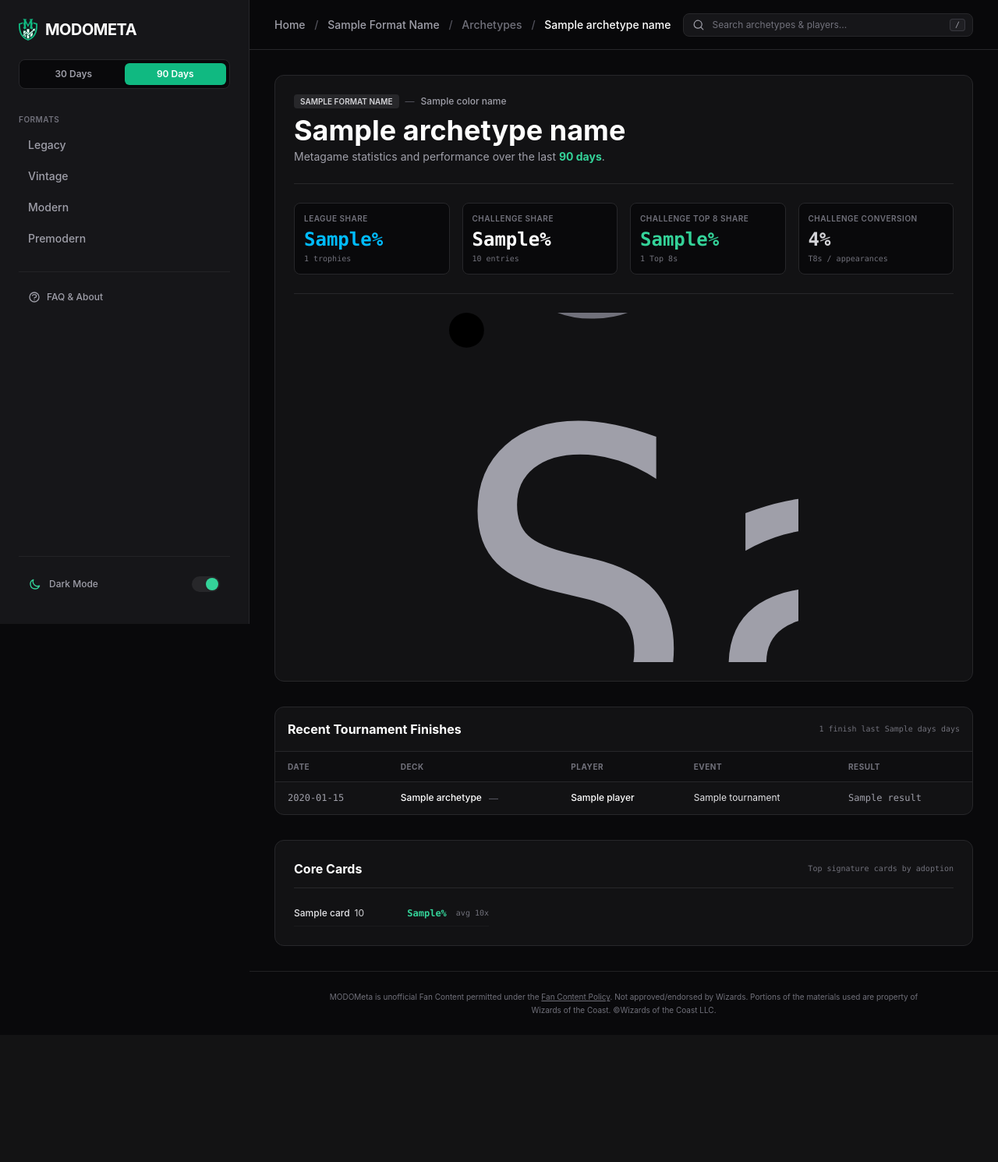
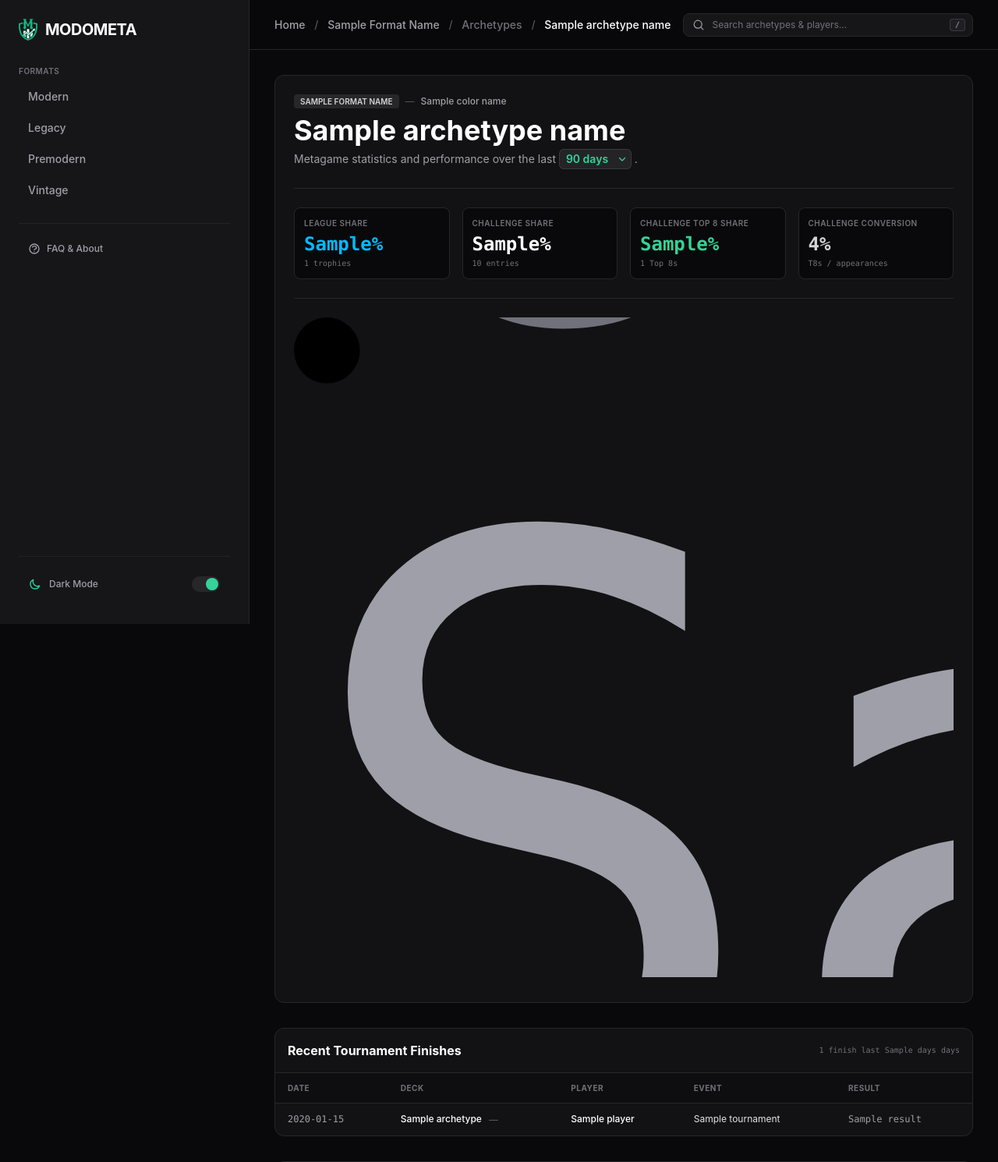
Before and after one commit to davidfischer/modometa, a Django app: template core/templates/archetype_detail.html in a window 1280 px wide. Shown: the top 1490 px of the page at 78% size. Before the commit the page ends 1299 px from the top, so only its background shows below. Run offline with Django 5.2, Linux system fonts and the light colour scheme; the template is opened without the code that fills it: most values are stand-ins (such as "Sample title", 1, 10 or a date in 2020).

Commit message:
Make timeframe navigation better
- Add 6mo and 12mo timeframes
- Show 52 week graphs instead of 6 mo
- Remove awkward timeframe selector from left nav

```diff
--- a/config/settings/base.py
+++ b/config/settings/base.py
@@ -98,7 +98,9 @@ SITE_NAME = "MODOMeta"
 MODOMETA_FORMATS = FORMAT_SLUGS
 
 # Formats actively displayed in navigation and homepage
-ACTIVE_FORMAT_SLUGS = ["legacy", "vintage", "modern", "premodern"]
+# These are ordered manually here by number of decks (desc)
+# That's a proxy for popularity
+ACTIVE_FORMAT_SLUGS = ["modern", "legacy", "premodern", "vintage"]
 
 ARCHETYPES_DIR = BASE_DIR / "archetypes"
 DEFAULT_DECKLIST_DIR = BASE_DIR.parent / "MTG_decklistcache" / "Tournaments" / "MTGO"
--- a/core/context_processors.py
+++ b/core/context_processors.py
@@ -15,15 +15,20 @@ def modometa_globals(request):
     path = request.path.strip("/").split("/")
     active_format = path[0] if path and path[0] in settings.MODOMETA_FORMATS else None
 
-    # Timeframe (30 or 90 days)
+    # Timeframe (30, 90, 180, 365 days; default 90)
     timeframe = request.GET.get("days", "90")
-    if timeframe not in ("30", "90"):
+    if timeframe not in ("30", "90", "180", "365"):
         timeframe = "90"
+
+    timeframe_query = f"?days={timeframe}" if timeframe != "90" else ""
+    timeframe_query_param = timeframe if timeframe != "90" else None
 
     return {
         "MODOMETA_FORMATS": formats,
         "ACTIVE_FORMAT": active_format,
         "ACTIVE_FORMAT_SLUGS": active_slugs,
         "TIMEFRAME": timeframe,
+        "TIMEFRAME_QUERY": timeframe_query,
+        "TIMEFRAME_QUERY_PARAM": timeframe_query_param,
         "SITE_NAME": getattr(settings, "SITE_NAME", "MODOMeta"),
     }
--- a/core/static/js/app.js
+++ b/core/static/js/app.js
@@ -1,34 +1,33 @@
 /**
  * Modometa client script:
- * - LocalStorage timeframe persistence (30d vs 90d)
+ * - Timeframe select dropdown (30d vs 90d vs 180d vs 365d)
  * - Lightweight Scryfall card preview tooltip on hover
  * - Mobile sidebar drawer navigation toggle
+ * - Dark mode theme toggle
+ * - Global search autocomplete (archetypes & players)
+ * - Horizontal scroll initial alignment (bump chart & heatmap)
  */
 
 document.addEventListener('DOMContentLoaded', () => {
-  // 1. Timeframe (30d vs 90d) Persistence (excluded on informational pages like /faq/)
-  if (!window.location.pathname.startsWith('/faq')) {
-    const savedTimeframe = localStorage.getItem('modometa_timeframe');
-    const urlParams = new URLSearchParams(window.location.search);
-    const currentDays = urlParams.get('days');
-
-    if (savedTimeframe && !currentDays && (savedTimeframe === '30' || savedTimeframe === '90')) {
-      if (savedTimeframe !== '90') {
-        urlParams.set('days', savedTimeframe);
-        window.location.search = urlParams.toString();
-      }
-    }
+  // Clean up legacy localStorage key if present
+  try {
+    localStorage.removeItem('modometa_timeframe');
+  } catch (e) {
+    // Ignore storage exceptions
   }
 
-  // Bind timeframe switcher buttons
-  document.querySelectorAll('[data-timeframe-toggle]').forEach(btn => {
-    btn.addEventListener('click', (e) => {
-      e.preventDefault();
-      const val = btn.getAttribute('data-timeframe-toggle');
-      localStorage.setItem('modometa_timeframe', val);
-      const params = new URLSearchParams(window.location.search);
-      params.set('days', val);
-      window.location.search = params.toString();
+  // 1. Timeframe select dropdown change handler
+  document.querySelectorAll('[data-timeframe-select]').forEach(select => {
+    select.addEventListener('change', (e) => {
+      const days = e.target.value;
+      const url = new URL(window.location.href);
+      if (days === '90') {
+        url.searchParams.delete('days');
+      } else {
+        url.searchParams.set('days', days);
+      }
+      url.searchParams.delete('page');
+      window.location.href = url.toString();
     });
   });
 
@@ -525,4 +524,13 @@ document.addEventListener('DOMContentLoaded', () => {
       }
     });
   }
+
+  // 6. Horizontal Scroll Initial Alignment (Recent Weeks First)
+  function initScrollRight() {
+    document.querySelectorAll('[data-scroll-right]').forEach(el => {
+      el.scrollLeft = el.scrollWidth;
+    });
+  }
+  initScrollRight();
+  requestAnimationFrame(initScrollRight);
 });
--- a/core/templates/archetype_detail.html
+++ b/core/templates/archetype_detail.html
@@ -5,9 +5,9 @@
 
 {% block breadcrumbs %}
 <div class="text-sm font-medium text-zinc-400">
-  <a href="{% url 'core:home' %}" class="hover:text-white">Home</a>
+  <a href="{% url 'core:home' %}{{ TIMEFRAME_QUERY }}" class="hover:text-white">Home</a>
   <span class="mx-2 text-zinc-600">/</span>
-  <a href="{% url 'core:format_overview' format_slug %}?days={{ TIMEFRAME }}" class="hover:text-white capitalize">{{ format_name }}</a>
+  <a href="{% url 'core:format_overview' format_slug %}{{ TIMEFRAME_QUERY }}" class="hover:text-white capitalize">{{ format_name }}</a>
   <span class="mx-2 text-zinc-600">/</span>
   <span class="text-zinc-500">Archetypes</span>
   <span class="mx-2 text-zinc-600">/</span>
@@ -30,7 +30,7 @@
         </div>
         <h1 class="mt-2 text-3xl font-bold text-white sm:text-4xl">{{ archetype_name }}</h1>
         <p class="mt-1 text-sm text-zinc-400">
-          Metagame statistics and performance over the last <strong class="text-emerald-400">{{ TIMEFRAME }} days</strong>.
+          Metagame statistics and performance over the last {% include "includes/timeframe_select.html" %}.
         </p>
       </div>
     </div>
@@ -61,7 +61,7 @@
       </div>
     </div>
 
-    <!-- Archetype Activity Heatmap (26 Weeks) -->
+    <!-- Archetype Activity Heatmap (52 Weeks) -->
     {% include "includes/archetype_activity_heatmap.html" %}
   </div>
 
@@ -138,12 +138,12 @@
         </div>
         <div class="flex items-center gap-2">
           {% if page_obj.has_previous %}
-            <a href="?page={{ page_obj.previous_page_number }}&days={{ days }}" class="rounded bg-zinc-900 px-3 py-1.5 border border-zinc-800 hover:text-white transition-colors">
+            <a href="{% querystring days=TIMEFRAME_QUERY_PARAM page=page_obj.previous_page_number %}" class="rounded bg-zinc-900 px-3 py-1.5 border border-zinc-800 hover:text-white transition-colors">
               ← Previous
             </a>
           {% endif %}
           {% if page_obj.has_next %}
-            <a href="?page={{ page_obj.next_page_number }}&days={{ days }}" class="rounded bg-zinc-900 px-3 py-1.5 border border-zinc-800 hover:text-white transition-colors">
+            <a href="{% querystring days=TIMEFRAME_QUERY_PARAM page=page_obj.next_page_number %}" class="rounded bg-zinc-900 px-3 py-1.5 border border-zinc-800 hover:text-white transition-colors">
               Next →
             </a>
           {% endif %}
--- a/core/templates/base.html
+++ b/core/templates/base.html
@@ -39,23 +39,11 @@
   <aside id="sidebar" class="fixed inset-y-0 left-0 z-50 flex w-72 flex-col border-r border-zinc-800 bg-zinc-900/95 px-6 pb-8 pt-6 backdrop-blur transition-transform duration-200 ease-in-out -translate-x-full lg:translate-x-0 xl:w-80">
     <!-- Brand Logo -->
     <div class="flex items-center gap-3">
-      <a href="{% url 'core:home' %}" class="flex items-center gap-2.5 text-xl font-bold tracking-tight text-white hover:text-emerald-400 transition-colors">
+      <a href="{% url 'core:home' %}{{ TIMEFRAME_QUERY }}" class="flex items-center gap-2.5 text-xl font-bold tracking-tight text-white hover:text-emerald-400 transition-colors">
         <img src="{% static 'img/modometa-shield.svg' %}" alt="{{ SITE_NAME }} logo" class="h-7 w-auto shrink-0" width="24" height="28" aria-hidden="true">
         <span>MODOMETA</span>
       </a>
     </div>
-
-    {% if request.path != '/faq/' %}
-      <!-- Timeframe Switcher in Sidebar (Mobile / Tablet convenience) -->
-      <div class="mt-6 flex rounded-lg bg-zinc-950 p-1 border border-zinc-800">
-        <button data-timeframe-toggle="30" class="flex-1 rounded-md py-1.5 text-xs font-semibold transition-all {% if TIMEFRAME == '30' %}bg-emerald-500 text-white shadow-sm{% else %}text-zinc-400 hover:text-white{% endif %}">
-          30 Days
-        </button>
-        <button data-timeframe-toggle="90" class="flex-1 rounded-md py-1.5 text-xs font-semibold transition-all {% if TIMEFRAME == '90' %}bg-emerald-500 text-white shadow-sm{% else %}text-zinc-400 hover:text-white{% endif %}">
-          90 Days
-        </button>
-      </div>
-    {% endif %}
 
     <!-- Navigation Links -->
     <nav class="mt-8 flex-1 space-y-6 overflow-y-auto text-sm">
@@ -64,7 +52,7 @@
         <ul class="mt-2 space-y-1">
           {% for fmt in MODOMETA_FORMATS %}
             <li>
-              <a href="{% url 'core:format_overview' fmt.slug %}?days={{ TIMEFRAME }}" class="group flex items-center justify-between rounded-lg px-3 py-2 font-medium transition-colors {% if ACTIVE_FORMAT == fmt.slug %}bg-emerald-500/10 text-emerald-400 border border-emerald-500/20{% else %}text-zinc-400 hover:bg-zinc-800/60 hover:text-zinc-100{% endif %}">
+              <a href="{% url 'core:format_overview' fmt.slug %}{{ TIMEFRAME_QUERY }}" class="group flex items-center justify-between rounded-lg px-3 py-2 font-medium transition-colors {% if ACTIVE_FORMAT == fmt.slug %}bg-emerald-500/10 text-emerald-400 border border-emerald-500/20{% else %}text-zinc-400 hover:bg-zinc-800/60 hover:text-zinc-100{% endif %}">
                 <span>{{ fmt.name }}</span>
                 {% if ACTIVE_FORMAT == fmt.slug %}
                   <span class="h-1.5 w-1.5 rounded-full bg-emerald-400"></span>
@@ -75,22 +63,22 @@
                 <!-- Sub-navigation for active format -->
                 <ul class="ml-4 mt-1 space-y-1 border-l border-zinc-800 pl-3">
                   <li>
-                    <a href="{% url 'core:format_overview' fmt.slug %}?days={{ TIMEFRAME }}" class="block py-1 text-xs text-zinc-300 hover:text-emerald-400">
+                    <a href="{% url 'core:format_overview' fmt.slug %}{{ TIMEFRAME_QUERY }}" class="block py-1 text-xs text-zinc-300 hover:text-emerald-400">
                       Overview
                     </a>
                   </li>
                   <li>
-                    <a href="{% url 'core:tournament_list' fmt.slug %}?days={{ TIMEFRAME }}" class="block py-1 text-xs text-zinc-400 hover:text-emerald-400">
+                    <a href="{% url 'core:tournament_list' fmt.slug %}{{ TIMEFRAME_QUERY }}" class="block py-1 text-xs text-zinc-400 hover:text-emerald-400">
                       Recent Tournaments
                     </a>
                   </li>
                   <li>
-                    <a href="{% url 'core:cards_list' fmt.slug %}?days={{ TIMEFRAME }}" class="block py-1 text-xs text-zinc-400 hover:text-emerald-400">
+                    <a href="{% url 'core:cards_list' fmt.slug %}{{ TIMEFRAME_QUERY }}" class="block py-1 text-xs text-zinc-400 hover:text-emerald-400">
                       Most Played Cards
                     </a>
                   </li>
                   <li>
-                    <a href="{% url 'core:leaderboard' fmt.slug %}?days={{ TIMEFRAME }}" class="block py-1 text-xs text-zinc-400 hover:text-emerald-400">
+                    <a href="{% url 'core:leaderboard' fmt.slug %}{{ TIMEFRAME_QUERY }}" class="block py-1 text-xs text-zinc-400 hover:text-emerald-400">
                       Leaderboard
                     </a>
                   </li>
@@ -155,7 +143,7 @@
         {% block breadcrumbs %}
           <div class="text-sm font-medium text-zinc-400 truncate">
             {% if ACTIVE_FORMAT %}
-              <a href="{% url 'core:home' %}" class="hover:text-white">Home</a>
+              <a href="{% url 'core:home' %}{{ TIMEFRAME_QUERY }}" class="hover:text-white">Home</a>
               <span class="mx-2 text-zinc-600">/</span>
               <span class="text-white capitalize">{{ ACTIVE_FORMAT }}</span>
             {% else %}
--- a/core/templates/includes/activity_heatmap.html
+++ b/core/templates/includes/activity_heatmap.html
@@ -1,11 +1,12 @@
 <div class="mt-6 pt-6 border-t border-zinc-800">
 
   <!-- Heatmap SVG Container -->
-  <div class="w-full max-w-[28rem] mx-auto">
+  <div class="overflow-x-auto pb-2 -mx-4 px-4 sm:mx-0 sm:px-0 scrollbar-thin" data-scroll-right>
+    <div class="min-w-[46rem] max-w-4xl mx-auto">
       <svg
         viewBox="0 0 {{ heatmap.svg_width }} {{ heatmap.svg_height }}"
         class="w-full h-auto block select-none"
-      aria-label="{{ heatmap.aria_label|default:'26-week activity heatmap' }}"
+        aria-label="{{ heatmap.aria_label|default:'52-week activity heatmap' }}"
         role="img"
       >
           <!-- Month labels -->
@@ -67,3 +68,5 @@
       </svg>
     </div>
   </div>
+  <div class="sm:hidden text-right text-2xs text-zinc-500 mt-1">← Swipe to view 52-week history</div>
+</div>
--- /dev/null
+++ b/core/templates/includes/timeframe_select.html
@@ -0,0 +1,19 @@
+<label class="inline-flex items-center align-baseline not-italic font-normal">
+  <span class="sr-only">Select timeframe</span>
+  <span class="relative inline-flex items-center">
+    <select
+      data-timeframe-select
+      aria-label="Select timeframe"
+      onchange="const u=new URL(window.location.href);if(this.value==='90'){u.searchParams.delete('days');}else{u.searchParams.set('days',this.value);}u.searchParams.delete('page');window.location.href=u.toString();"
+      class="appearance-none cursor-pointer rounded-md bg-zinc-800/90 hover:bg-zinc-800 border border-zinc-700/80 hover:border-emerald-500/50 text-emerald-400 font-semibold pl-2 pr-5 py-0.5 text-xs sm:text-sm shadow-xs transition-colors focus:outline-hidden focus:ring-1 focus:ring-emerald-400 focus:border-emerald-400"
+    >
+      <option value="30" class="bg-zinc-900 text-zinc-100 py-1" {% if TIMEFRAME == '30' %}selected{% endif %}>30 days</option>
+      <option value="90" class="bg-zinc-900 text-zinc-100 py-1" {% if TIMEFRAME == '90' %}selected{% endif %}>90 days</option>
+      <option value="180" class="bg-zinc-900 text-zinc-100 py-1" {% if TIMEFRAME == '180' %}selected{% endif %}>180 days</option>
+      <option value="365" class="bg-zinc-900 text-zinc-100 py-1" {% if TIMEFRAME == '365' %}selected{% endif %}>365 days</option>
+    </select>
+    <svg class="pointer-events-none absolute right-1.5 h-3 w-3 text-emerald-400" fill="none" viewBox="0 0 24 24" stroke="currentColor" stroke-width="2.5" aria-hidden="true">
+      <path stroke-linecap="round" stroke-linejoin="round" d="M19 9l-7 7-7-7" />
+    </svg>
+  </span>
+</label>
--- a/core/templates/player_detail.html
+++ b/core/templates/player_detail.html
@@ -46,7 +46,7 @@
     </div>
 
     {% if heatmap %}
-      <!-- Player Activity Heatmap (26 Weeks) -->
+      <!-- Player Activity Heatmap (52 Weeks) -->
       {% include "includes/activity_heatmap.html" %}
     {% endif %}
   </div>
@@ -125,12 +125,12 @@
       </div>
       <div class="flex items-center gap-2">
         {% if page_obj.has_previous %}
-          <a href="?page={{ page_obj.previous_page_number }}" class="rounded bg-zinc-900 px-3 py-1.5 border border-zinc-800 hover:text-white">
+          <a href="{% querystring page=page_obj.previous_page_number %}" class="rounded bg-zinc-900 px-3 py-1.5 border border-zinc-800 hover:text-white">
             ← Previous
           </a>
         {% endif %}
         {% if page_obj.has_next %}
-          <a href="?page={{ page_obj.next_page_number }}" class="rounded bg-zinc-900 px-3 py-1.5 border border-zinc-800 hover:text-white">
+          <a href="{% querystring page=page_obj.next_page_number %}" class="rounded bg-zinc-900 px-3 py-1.5 border border-zinc-800 hover:text-white">
             Next →
           </a>
         {% endif %}
```
Also changed, not shown: core/templates/cards.html (+8 -8 lines), core/templates/format_overview.html (+9 -9 lines), core/templates/home.html (+3 -4 lines), core/templates/includes/format_bump_chart.html (+5 -2 lines), core/templates/leaderboard.html (+4 -4 lines), core/templates/tournament_list.html (+8 -8 lines), core/views/__init__.py (+39 -23 lines), tests/test_views.py (+119 -16 lines), .github/workflows/daily-sync.yml, core/static/css/protocol.css. Lines whose indentation alone changed are shown as unchanged.
